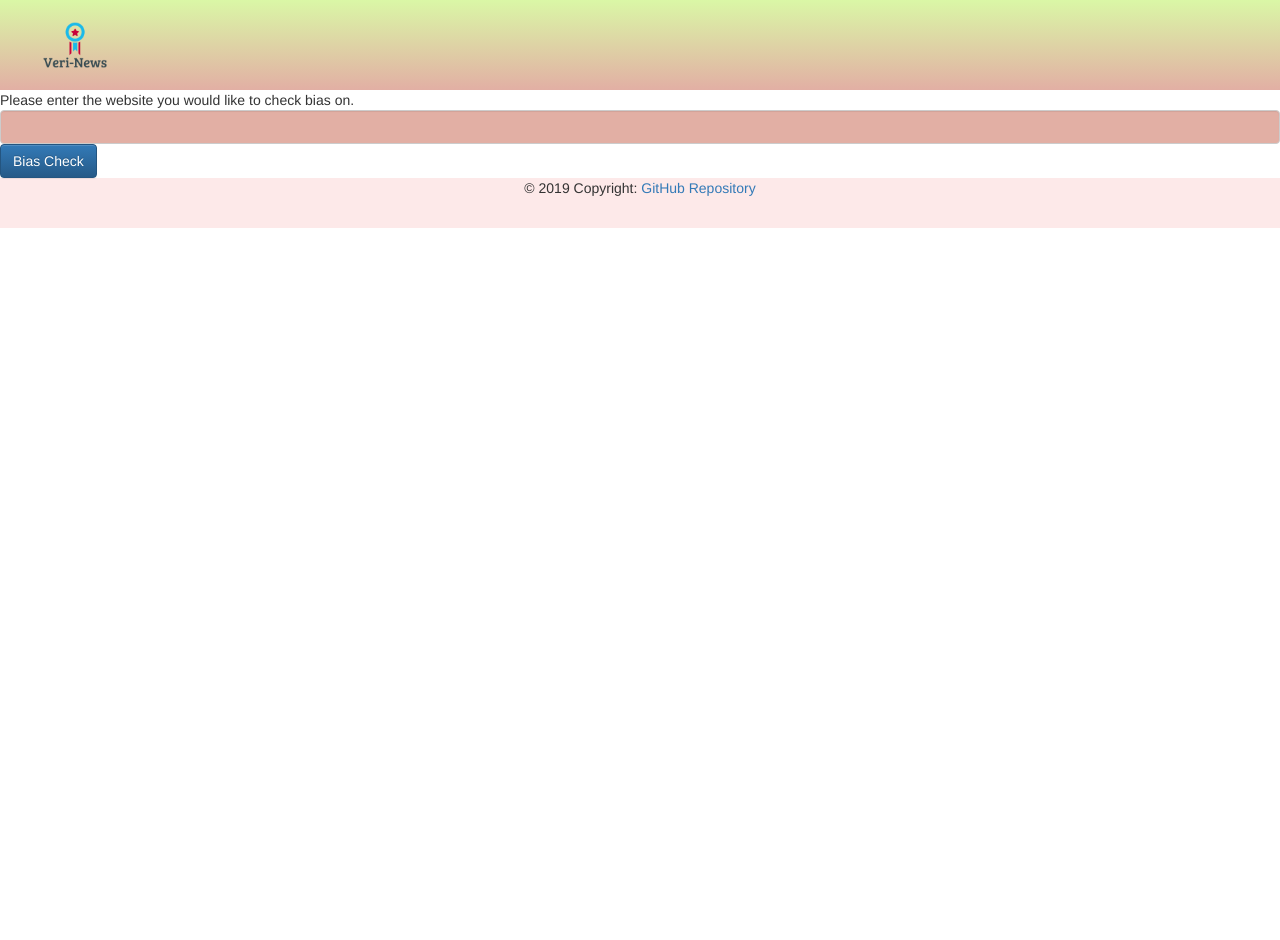
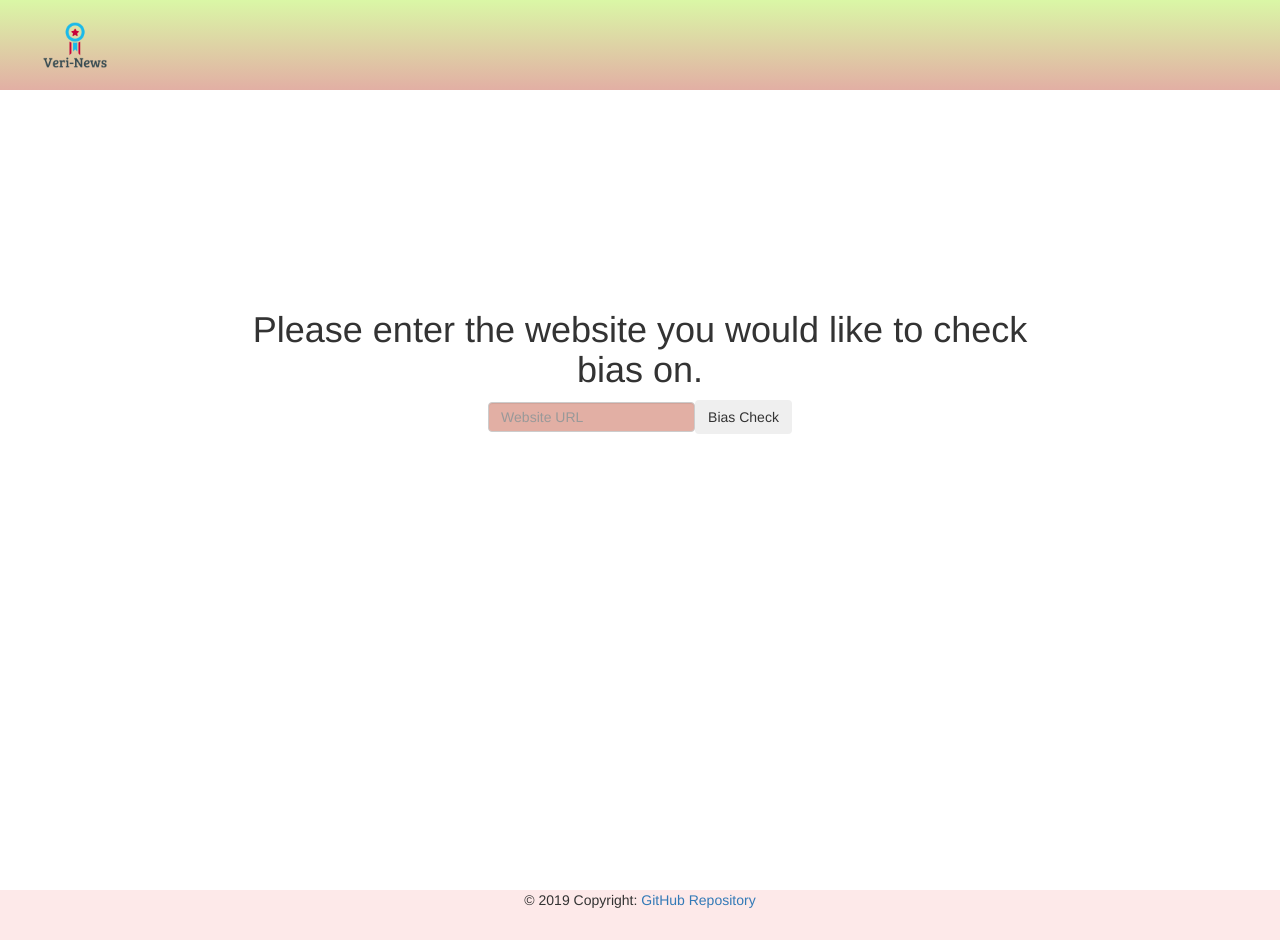
Before and after one commit to nich227/veri-news, an Angular app in the folder front-end/: page / in a window 1280 px wide. Before the commit the page ends 800 px from the top, so only its background shows below. Built offline with nearby package versions, Linux system fonts and the light colour scheme.

Commit message:
Search page now in good state for now

```diff
--- a/front-end/src/app/search-page/search-page.component.html
+++ b/front-end/src/app/search-page/search-page.component.html
@@ -2,14 +2,22 @@
 <html>
 
 <body>
+    <div class="site-wrapper-inner">
+        <div class="inner cover">
+            <h1 class="cover-heading">Please enter the website you would like to check bias on.</h1>
+        </div>
+
+        <script src="search-page.component.ts"></script>
+
+        <nav class="navbar navbar-light bg-light" id="url_box">
+                <form class="form-inline">
+                  <input class="form-control mr-sm-2" type="text" placeholder="Website URL" id="url" aria-label="Bias Check">
+                  <button class="btn btn-outline-success my-2 my-sm-0" (click)="getWebsiteURL()" type="button">Bias Check</button>
+                </form>
+              </nav>
+    </div>
 
 
-    <script src="search-page.component.ts"></script>
-
-        Please enter the website you would like to check bias on.
-        <input type="text" class="form-control" id="url">
-
-        <button type="button" class="btn btn-primary" (click)="getWebsiteURL()">Bias Check</button>
 
 
 
--- a/front-end/src/app/search-page/search-page.component.sass
+++ b/front-end/src/app/search-page/search-page.component.sass
@@ -9,9 +9,27 @@ $gra: #374b52
 
 html
     background-color: $gre
+    margin: 0
+    height: 100%
+
+.cover
+    padding: 0 20px
+
+.site-wrapper-inner
+    vertical-align: middle
+
+#url_box
+    margin: auto
+    max-width: 500px
 
 body
+    // max-width:
+    padding: 25vh
+    height: 100vh
+    text-align: center
     input
+        height: 100%
+        // margin: 0
         font-color: $red
         background-color: $pin
     // background-color: $blu
```
